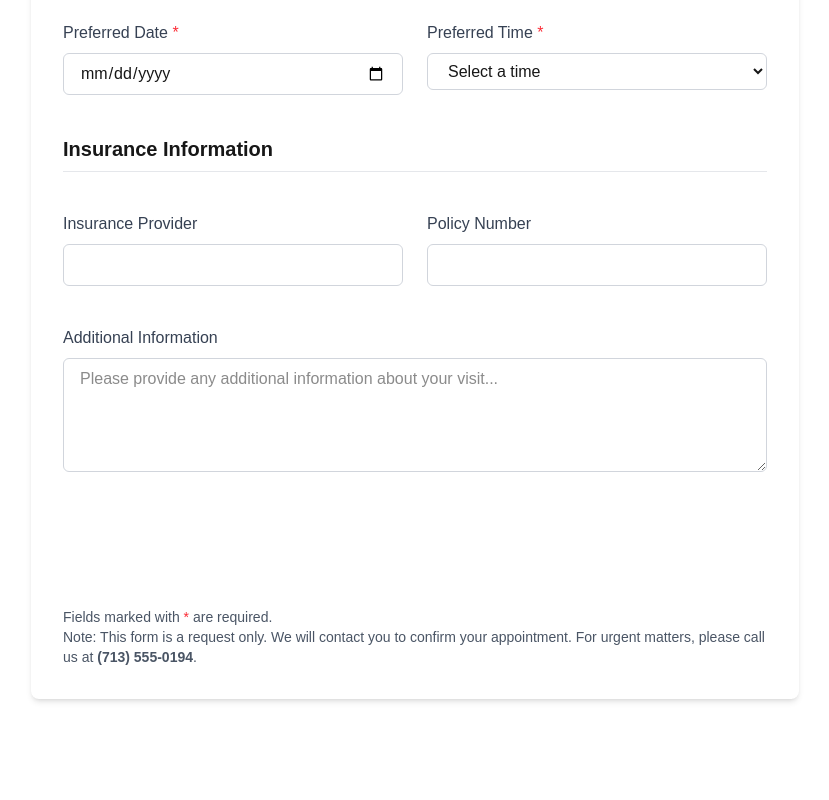
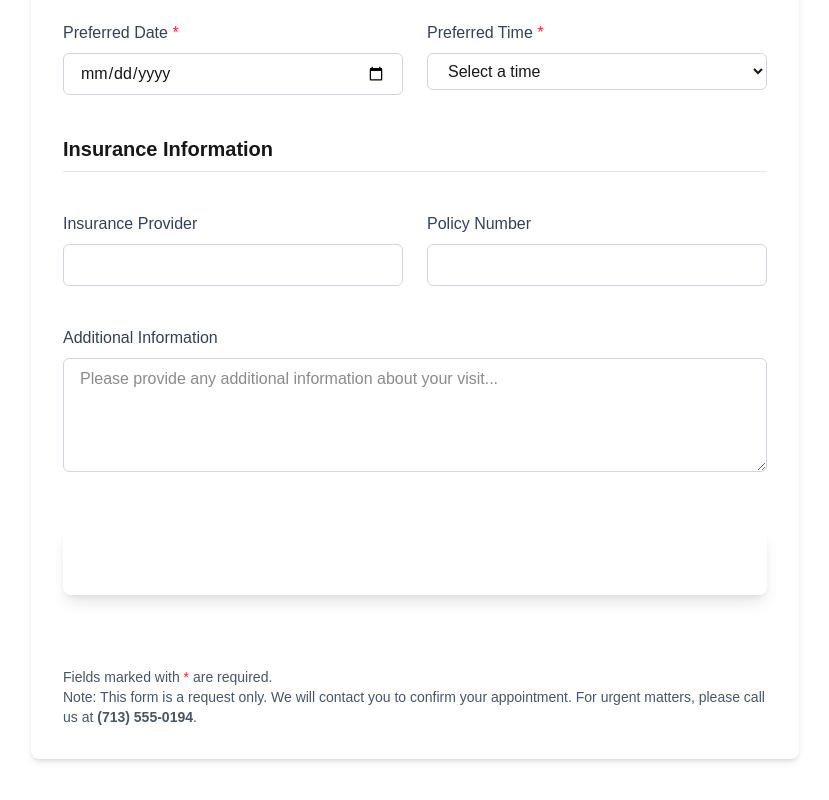
Before and after one commit to Morty2024/BayouCityClinic, a Next.js app: page /appointments in a window 1280 px wide. Shown: the part 962-1762 px from the top of the page, without its empty margins (225-1054 px from the left). Built offline with nearby package versions, Linux system fonts and the light colour scheme.

Commit message:
Ive updated the appointsments page, to include a button that was invisiable before

```diff
--- a/pages/appointments.tsx
+++ b/pages/appointments.tsx
@@ -171,7 +171,7 @@ const Appointments: React.FC = () => {
           </div>
         ) : (
           <div className="max-w-3xl mx-auto">
-            <form onSubmit={handleSubmit} className="bg-white shadow-md rounded-lg p-8">
+            <form onSubmit={handleSubmit} className="bg-white shadow-md rounded-lg p-8 mb-16">
               <div className="grid grid-cols-1 md:grid-cols-2 gap-6">
                 {/* Personal Information */}
                 <div className="md:col-span-2">
@@ -387,13 +387,13 @@ const Appointments: React.FC = () => {
                 </div>
 
                 {/* Submit Button */}
-                <div className="md:col-span-2 mt-6">
+                <div className="md:col-span-2 mt-6 mb-10">
                   <button
                     type="submit"
-                    className="w-full md:w-auto bg-dark-green hover:bg-green-700 text-white font-bold py-3 px-8 rounded-md transition duration-300 ease-in-out disabled:opacity-50 disabled:cursor-not-allowed"
+                    className="w-full bg-dark-green hover:bg-green-700 text-white font-bold py-5 px-10 rounded-lg shadow-lg transition duration-300 ease-in-out disabled:opacity-50 disabled:cursor-not-allowed text-xl"
                     disabled={isSubmitting}
                   >
-                    {isSubmitting ? 'Submitting Request...' : 'Request Appointment'}
+                    {isSubmitting ? 'Submitting Request...' : 'SUBMIT APPOINTMENT REQUEST'}
                   </button>
                 </div>
 
```
